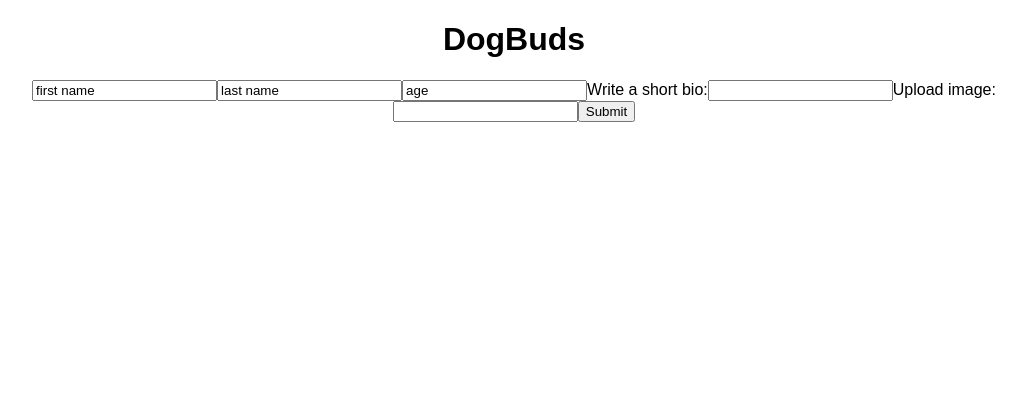
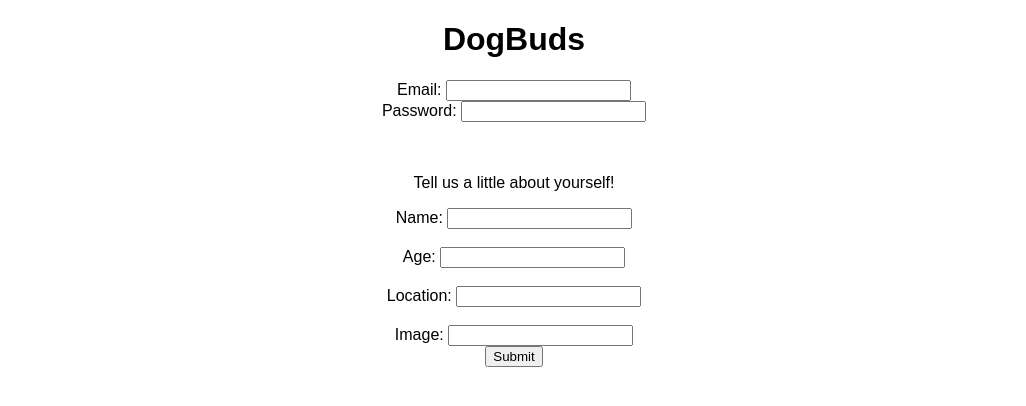
Before and after one commit to FStriewski/dogBuds_client, a React (Create React App) app: page /login in a window 1280 px wide. Shown: the top 406 px of the page, without its empty margins (126-1152 px from the left). Built offline with nearby package versions, Linux system fonts and the light colour scheme.

Commit message:
Refine Form

```diff
--- a/src/components/CreateUser.js
+++ b/src/components/CreateUser.js
@@ -12,20 +12,46 @@ export class CreateUser extends PureComponent {
 
     render() {
       return (
+        <div>
         <form onSubmit={this.handleSubmit}>
-          <input type="text" name="first_name" value="first name" onChange={ this.handleChange }/>
-          <input type="text" name="last_name" value="last name" onChange={ this.handleChange }/>
-          <input type="integer" name="age" value="age" onChange={ this.handleChange }/>
-          <label>
-            Write a short bio:
-            <input type="text" name="profile_image" onChange={ this.handleChange }/>
-          </label>
-          <label>
-            Upload image:
-            <input type="text" name="profile_image" onChange={ this.handleChange }/>
-          </label>
+          <div>
+            <label for="email">Email: </label>
+            <input type="email" name="email" id="email"/><br/>
+          </div>
+          <div>
+            <label for="passwprd">Password: </label>
+            <input type="text" name="password" id="password"/><br/>
+          </div>
+          <br/>
+          <br/>
+
+          <div>
+            <p>Tell us a little about yourself!</p>
+          </div>
+
+          <div>
+            <label for="username">Name: </label>
+            <input type="text" name="username" id="username"/>
+          </div>
+          <br/>
+          <div>
+            <label for="age">Age: </label>
+            <input type="text" name="age" id="age"/>
+          </div>
+          <br/>
+          <div>
+            <label for="location">Location: </label>
+            <input type="text" name="location" id="location"/>
+          </div>
+          <br/>
+          <div>
+            <label for="url">Image: </label>
+            <input type="url" name="image" id="url"/>
+          </div>
+
           <button type="submit">Submit</button>
         </form>
+        </div>
       )
     }
   }
```
